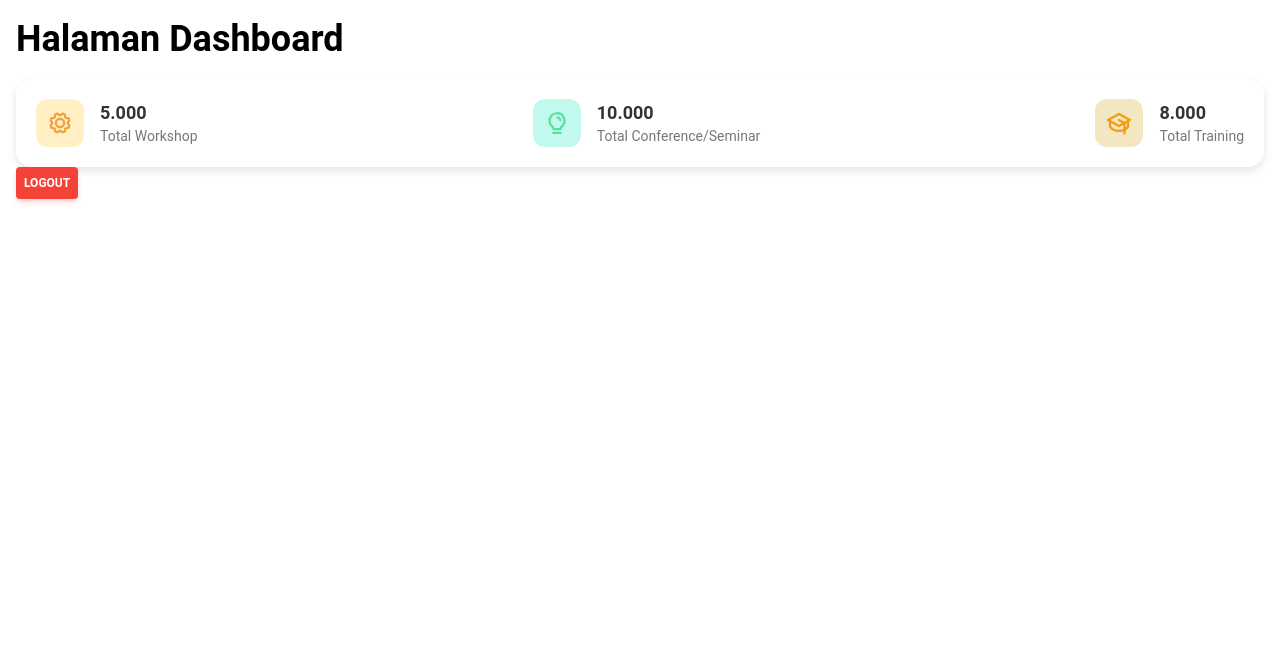
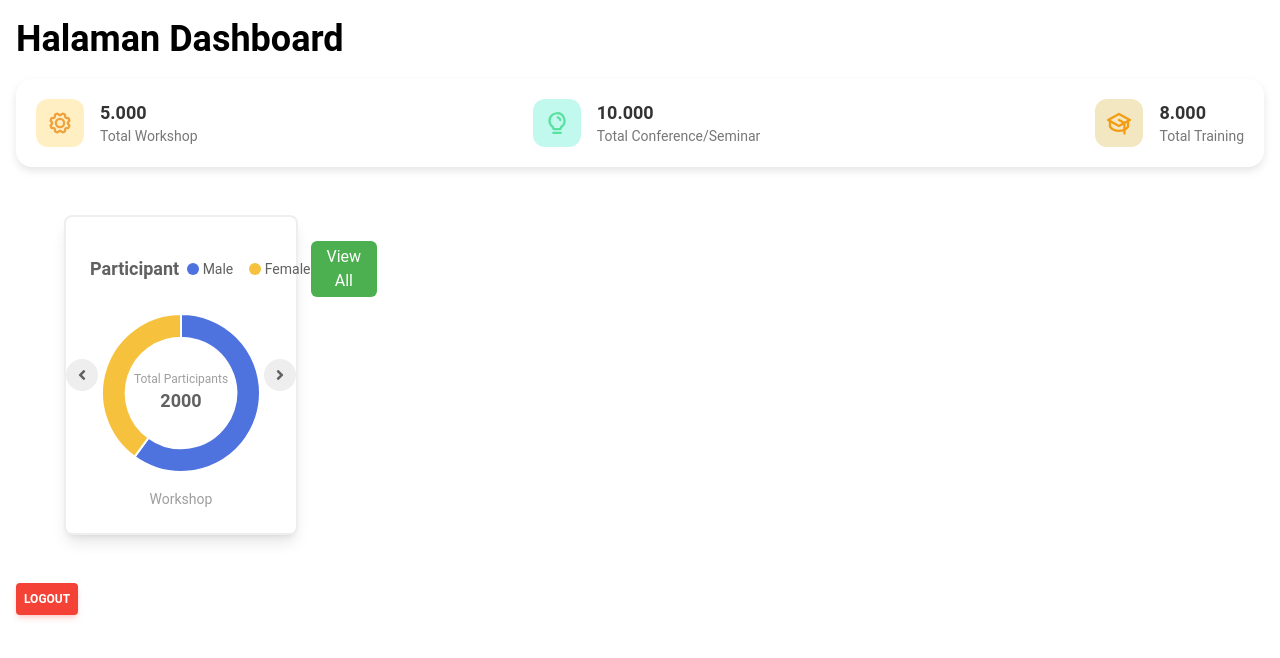
Before and after one commit to alnoviantirs/monev-front-end-main, a React (Vite) app: page /dashboard in a window 1280 px wide. Shown: the top 658 px of the page. Built offline with nearby package versions, Linux system fonts and the light colour scheme.

Commit message:
Feat: participant statistics feature

```diff
--- a/package.json
+++ b/package.json
@@ -15,9 +15,11 @@
     "@material-tailwind/react": "^2.1.10",
     "@tanstack/react-query": "^5.56.2",
     "axios": "^1.7.7",
+    "chart.js": "^4.4.4",
     "js-cookie": "^3.0.5",
     "phosphor-react": "^1.4.1",
     "react": "^18.3.1",
+    "react-chartjs-2": "^5.2.0",
     "react-dom": "^18.3.1",
     "react-hook-form": "^7.53.0",
     "react-query": "^3.39.3",
--- /dev/null
+++ b/src/components/atoms/ParticipantChart.jsx
@@ -0,0 +1,57 @@
+import React from "react";
+import { Doughnut } from "react-chartjs-2";
+import { Chart as ChartJS, ArcElement, Tooltip, Legend } from "chart.js";
+
+ChartJS.register(ArcElement, Tooltip, Legend);
+
+export const ParticipantChart = ({ setColors }) => {
+    const data = {
+        labels: ["Male", "Female"],
+        datasets: [
+            {
+                label: "Total Participants",
+                data: [1200, 800], // contoh data
+                backgroundColor: ["#4e73df", "#f6c23e"], // Warna untuk chart
+                hoverBackgroundColor: ["#2e59d9", "#f4b619"],
+                borderColor: ["#ffffff", "#ffffff"],
+                borderWidth: 2,
+            },
+        ],
+    };
+
+    // Mengatur warna ke state parent (hanya dipanggil saat komponen pertama kali di-mount)
+    React.useEffect(() => {
+        if (setColors) {
+            setColors(data.datasets[0].backgroundColor);
+        }
+        // Dengan array kosong, useEffect hanya dipanggil sekali setelah mount
+    }, []);
+
+    const options = {
+        cutout: "70%", // Adjust cutout to create the "donut" effect
+        plugins: {
+            legend: {
+                display: false, // Hide the legend
+            },
+            tooltip: {
+                enabled: false, // Disable tooltips
+            },
+        },
+        elements: {
+            center: {
+                text: '2000', // Total Participants
+            },
+        },
+    };
+
+    return (
+        <div className="relative">
+            <Doughnut data={data} options={options} />
+            {/* Displaying the total participants in the center */}
+            <div className="absolute inset-0 flex flex-col justify-center items-center">
+                <p className="text-gray-500 text-xs">Total Participants</p>
+                <p className="text-gray-700 font-bold text-lg">2000</p>
+            </div>
+        </div>
+    );
+};
--- /dev/null
+++ b/src/components/molecules/ParticipantCard.jsx
@@ -0,0 +1,51 @@
+// src/components/organisms/ParticipantCard.jsx
+import React, { useState } from "react";
+import { ParticipantChart } from "../atoms/ParticipantChart";
+import { FaAngleLeft, FaAngleRight } from "react-icons/fa";
+
+export const ParticipantCard = () => {
+    const [colors, setColors] = useState([]);
+
+    return (
+        <div className="bg-white border-2 border-gray-200 rounded-lg shadow-lg p-6 relative">
+            {/* Header Section */}
+            <div className="flex justify-between w-full mb-4">
+                <div className="flex items-center">
+                    <h2 className="text-gray-700 text-lg font-bold mr-2">Participant</h2>
+                    <div className="flex items-center">
+                        <span className="w-3 h-3 rounded-full" style={{ backgroundColor: colors[0] }}></span>
+                        <span className="text-gray-700 text-sm">&nbsp;Male</span>
+                    </div>
+                    <div className="flex items-center ml-4">
+                        <span className="w-3 h-3 rounded-full" style={{ backgroundColor: colors[1] }}></span>
+                        <span className="text-gray-700 text-sm">&nbsp;Female</span>
+                    </div>
+                </div>
+                <button className="bg-green-500 text-white py-1 px-4 rounded-md hover:bg-green-700">
+                    View All
+                </button>
+            </div>
+
+            <div className="flex justify-between items-center absolute left-0 right-0 top-1/2 transform -translate-y-1/2">
+                <div className="cursor-pointer p-2 bg-gray-200 rounded-full hover:bg-gray-300">
+                    <FaAngleLeft className="text-gray-700" />
+                </div>
+                <div className="cursor-pointer p-2 bg-gray-200 rounded-full hover:bg-gray-300">
+                    <FaAngleRight className="text-gray-700" />
+                </div>
+            </div>
+
+            {/* Chart Section */}
+            <div className="flex justify-center items-center">
+                <div className="w-40 h-40">
+                    <ParticipantChart setColors={setColors} />
+                </div>
+            </div>
+
+            {/* Footer Section */}
+            <div className="mt-4 flex justify-center">
+                <p className="text-gray-500 text-sm">Workshop</p>
+            </div>
+        </div>
+    );
+};
--- /dev/null
+++ b/src/components/organisms/ParticipantStats.jsx
@@ -0,0 +1,10 @@
+import React from "react";
+import { ParticipantCard } from "../molecules/ParticipantCard";
+
+export const ChartCard = () => {
+    return (
+        <div className="p-6">
+            <ParticipantCard />
+        </div>
+    );
+};
--- a/src/pages/Dashboard.jsx
+++ b/src/pages/Dashboard.jsx
@@ -1,6 +1,8 @@
 import { Typography, Button } from "@material-tailwind/react";
 import { logoutUser } from "../services/authService";
 import DashboardStats from "../components/organisms/DashboardStats";
+import { ChartCard } from "../components/organisms/ParticipantStats";
+import PostTestResultCards from "../components/organisms/PostTestStats";
 
 const DashboardPage = () => {
   return (
@@ -10,6 +12,10 @@ const DashboardPage = () => {
       </Typography>
 
       <DashboardStats />
+
+        <div className="p-6 grid grid-cols-1 md:grid-cols-2 lg:grid-cols-4 gap-6">
+            <ChartCard />
+        </div>
 
       <Button
         color="red"
```
Also changed, not shown: 1 other file (tests, documents, lock files or other folders).
